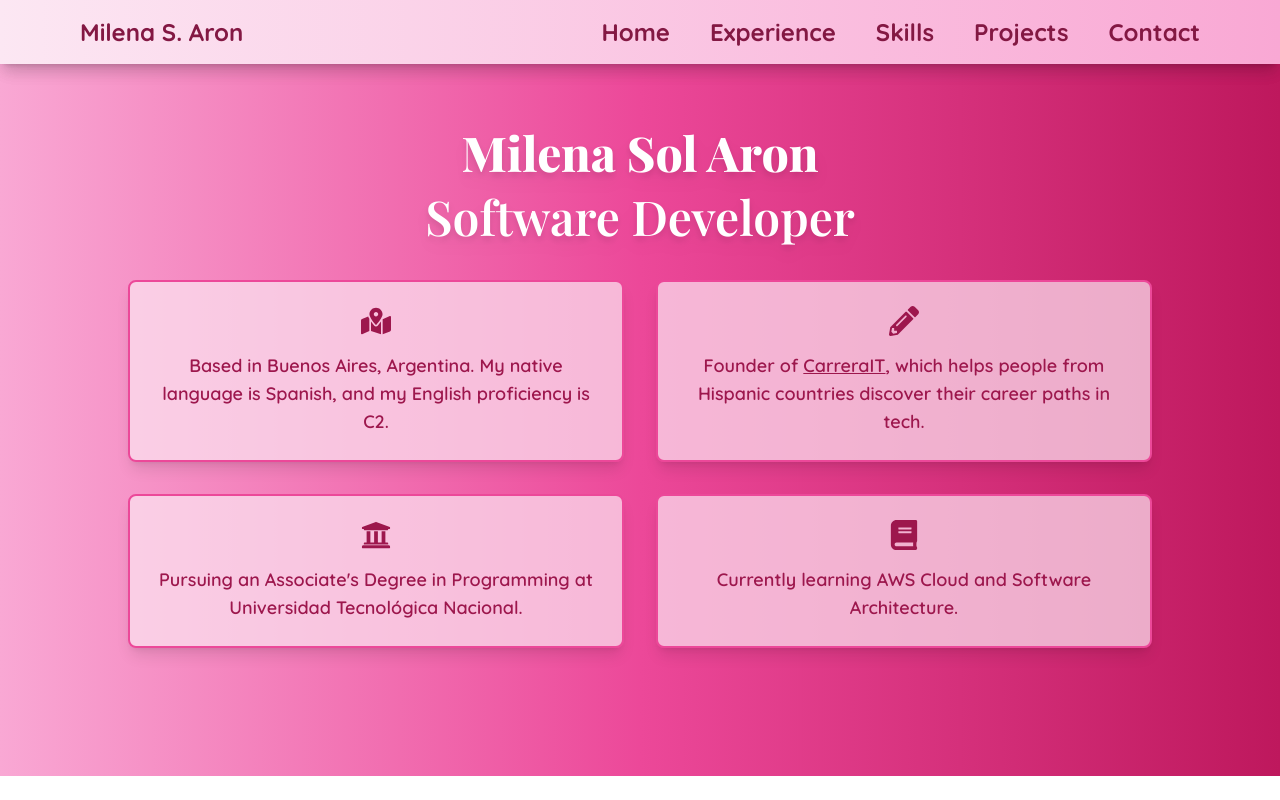
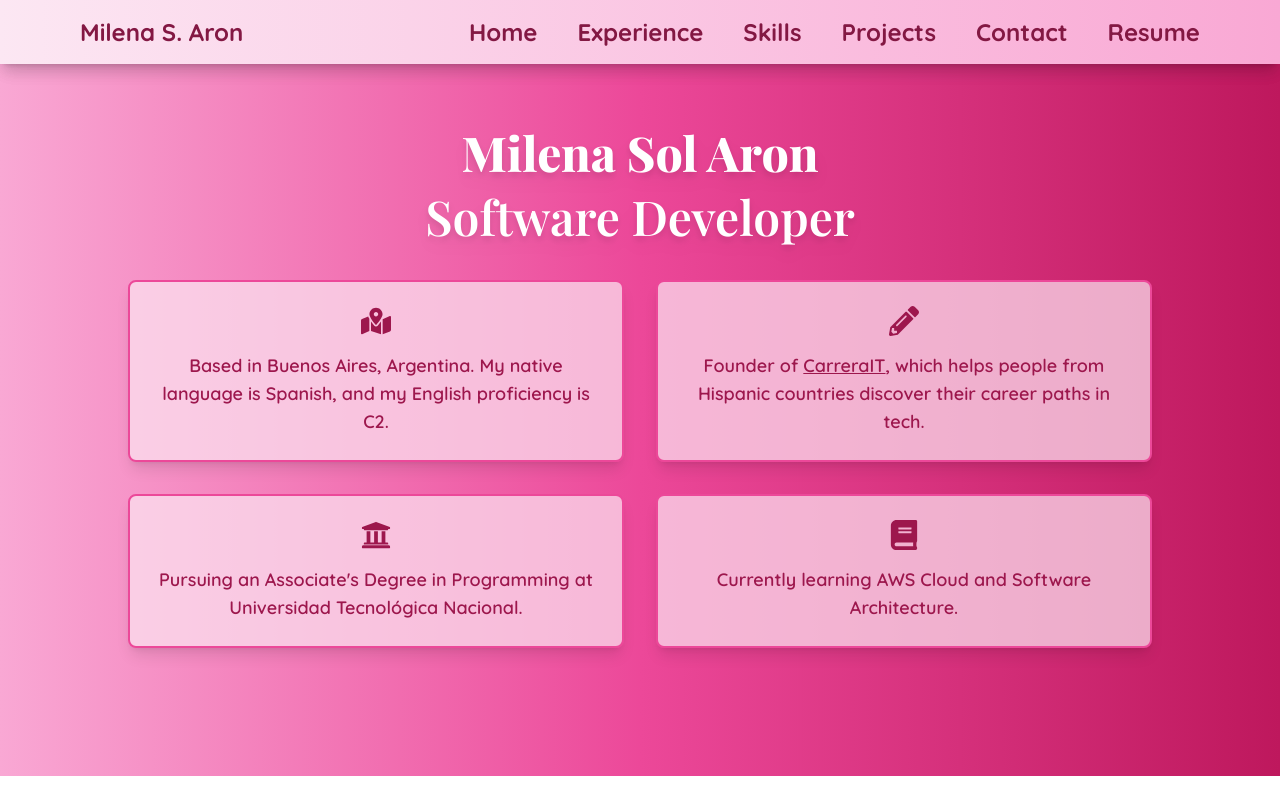
Before and after one commit to aronmilenait/portfolio, a Next.js app in the folder portfolio/: page / in a window 1280 px wide. Shown: the top 800 px of the page. Built offline with nearby package versions, Linux system fonts and the light colour scheme; a web font is replaced by a local one.

Commit message:
Add the resume link.

```diff
--- a/portfolio/src/components/Navbar.tsx
+++ b/portfolio/src/components/Navbar.tsx
@@ -13,6 +13,7 @@ export const Navbar = () => {
     { name: "Skills", href: "#skills" },
     { name: "Projects", href: "#projects" },
     { name: "Contact", href: "#contact" },
+    { name: "Resume", href:"/resume"}
   ];
 
   const linkClasses =
```
